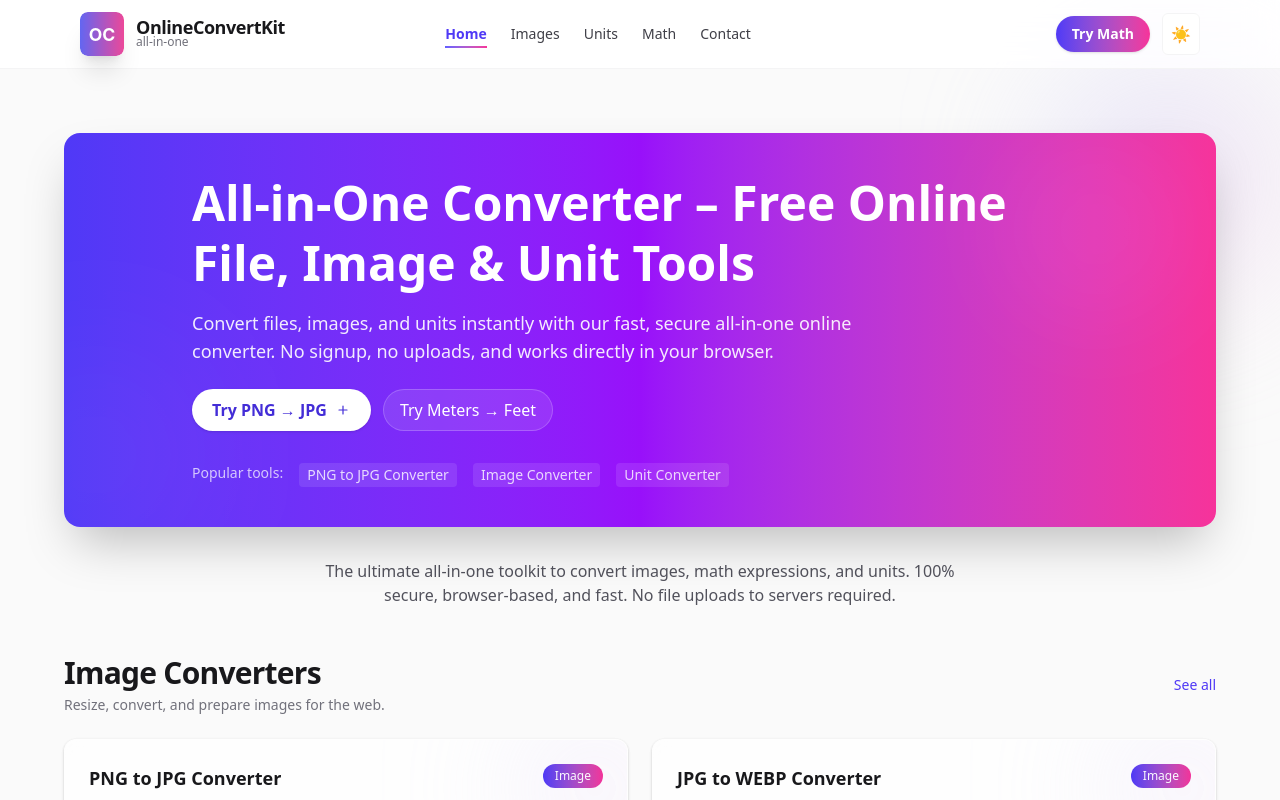
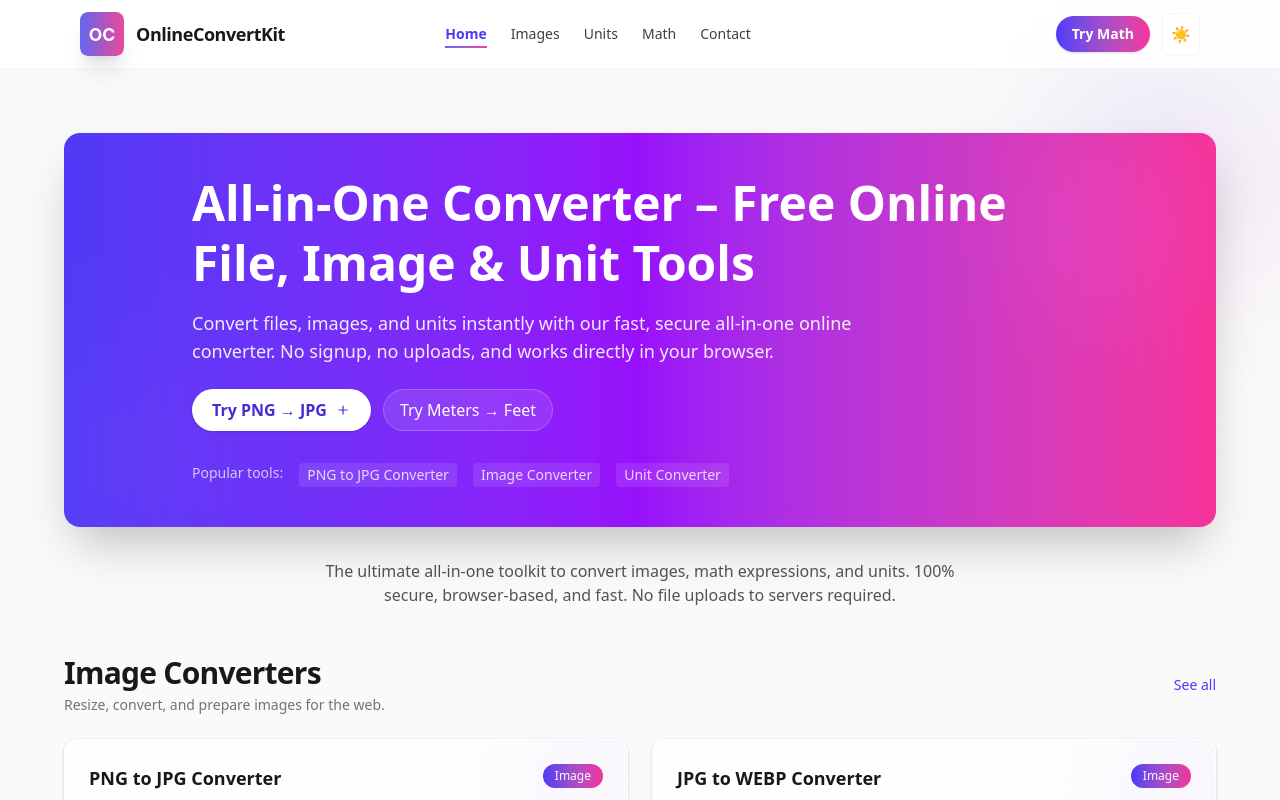
Before and after one commit to SupunCharuka/onlineconvertkit, a Next.js app: page / in a window 1280 px wide. Shown: the top 800 px of the page. Built offline with nearby package versions, Linux system fonts and the light colour scheme.

Commit message:
Refactor header text styles for improved readability and consistency

```diff
--- a/components/Header.tsx
+++ b/components/Header.tsx
@@ -39,9 +39,8 @@ export default function Header() {
                 <Link href="/" className="flex items-center gap-3 shrink-0">
                     <img src="/logo.svg" alt="OnlineConvertKit" className="w-11 h-11 rounded-lg shadow-xl object-cover" />
                     <div className="hidden sm:block">
-                        <div className="text-lg font-extrabold tracking-tight leading-none">OnlineConvertKit</div>
-                        <div className="text-xs text-zinc-500 dark:text-zinc-400 -mt-0.5">all-in-one</div>
-                    </div>
+                        <div className="text-lg font-bold tracking-tight leading-none">OnlineConvertKit</div>
+                         </div>
                 </Link>
 
                 <nav aria-label="Primary" className="hidden md:flex items-center gap-6 mx-auto">
```
